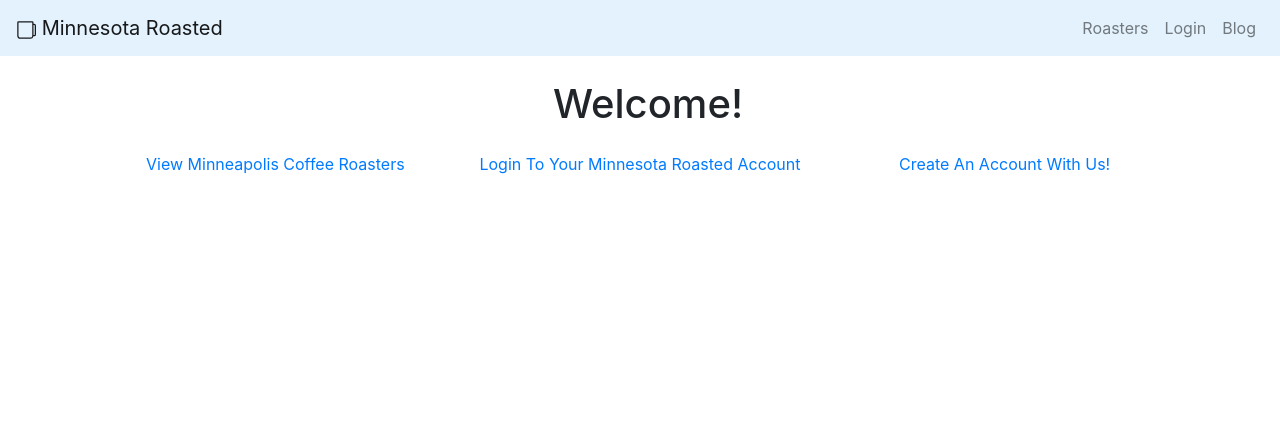
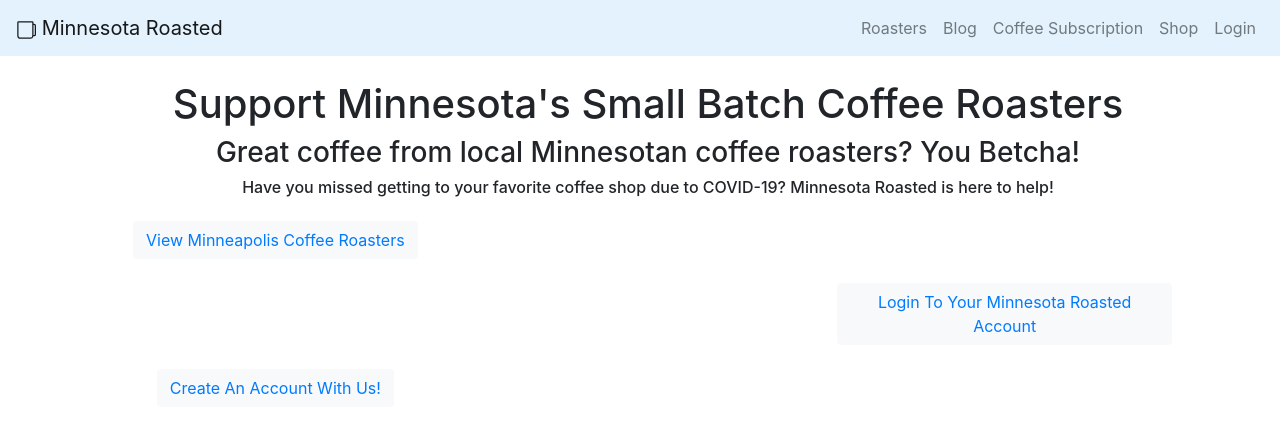
Before and after one commit to Kelsi-Wolter/Fika, a Flask app: page / in a window 1280 px wide. Shown: the top 434 px of the page. Run offline with Flask 2, Linux system fonts and the light colour scheme.

Commit message:
Worked on layout for account page, added margins to buttons and color classes

```diff
--- a/templates/base.html
+++ b/templates/base.html
@@ -32,16 +32,17 @@
         <div class="navbar-nav ml-auto">
 
             <a class="nav-link" href="/roaster_directory"> Roasters </a>
-
+            <a class="nav-link" href="">Blog</a>
+            <a class="nav-link" href=""> Coffee Subscription </a>
+            <a class="nav-link" href="">Shop</a>
             {% if session['user'] %}
               <a class="nav-link" id="account-link" href="/account/{{ session['user'] }}">My Account</a></li>
               <a class="nav-link ml-auto" href="/log_out"> Log Out </a>
-              <a class="nav-link" href=""> Subscription Queue</a>
             {% endif %}
             {% if session.get('user') == None %}
               <a class="nav-link" id="account-link" href="/login">Login</a>
             {% endif %}
-            <a class="nav-link" href="">Blog</a>
+
           </div>
       </div>
     </nav>
--- a/templates/homepage.html
+++ b/templates/homepage.html
@@ -5,20 +5,27 @@
   <div class="container text-center">
     <div class="row">
       <div class="col-12 m-2">
-        <h1>Welcome!</h1>
+        <h1>Support Minnesota's Small Batch Coffee Roasters</h1>
+        <h3>Great coffee from local Minnesotan coffee roasters? You Betcha!</h3>
+        <h6>Have you missed getting to your favorite coffee shop due to COVID-19?
+          Minnesota Roasted is here to help!</h6>
       </div>
     </div>
 
 
     <div class="row m-2">
       <div class="col-4">
-        <p><a href="/roaster_directory">View Minneapolis Coffee Roasters</a></p>
+        <p class="btn btn-light"><a href="/roaster_directory">View Minneapolis Coffee Roasters</a></p>
       </div>
+    </div>
+    <div class="row m-2">
+      <div class="col-4 ml-auto">
+        <p class="btn btn-light"><a href="/login">Login To Your Minnesota Roasted Account</a></p>
+      </div>
+    </div>
+    <div class="row m-2">
       <div class="col-4">
-        <p><a href="/login">Login To Your Minnesota Roasted Account</a></p>
-      </div>
-      <div class="col-4">
-        <p><a href="/create_account">Create An Account With Us!</a></p>
+        <p class="btn btn-light"> <a href="/create_account">Create An Account With Us!</a></p>
       </div>
     </div>
   </div>
--- a/templates/roaster_directory.html
+++ b/templates/roaster_directory.html
@@ -6,7 +6,7 @@
 {% block head %}Nav Bar{% endblock %}
 
 {% block body %}
-<h1>Minnesota Roaster Directory</h1>
+<h1>Minnesota Roasters Directory</h1>
 
 <div class="container">
   <div class="row">
```
Also changed, not shown: templates/account.html (+26 -16 lines).
